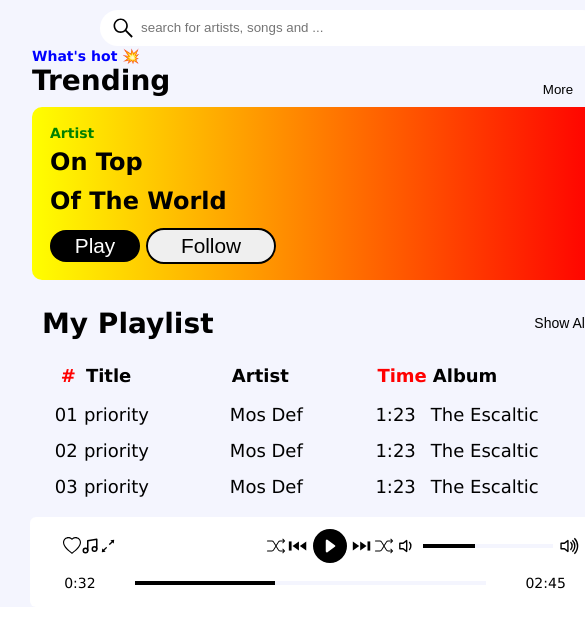
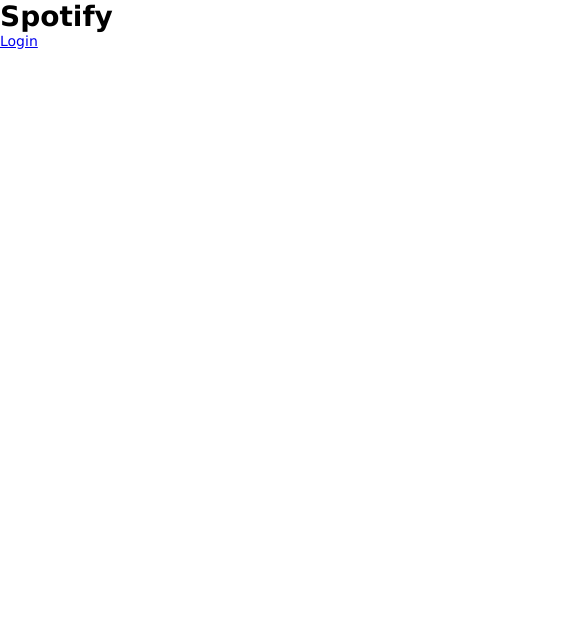
Before and after one commit to Dev-leinad/spotifyAppClone, a React (Vite) app: page / in a window 390 px wide. Shown: the top 628 px of the page, 585 px wide, since content can reach past the window. Built offline with nearby package versions, Linux system fonts and the light colour scheme.

Commit message:
added few function

```diff
--- a/package.json
+++ b/package.json
@@ -12,7 +12,8 @@
     "axios": "^1.3.4",
     "react": "^18.2.0",
     "react-dom": "^18.2.0",
-    "react-icons": "^4.8.0"
+    "react-icons": "^4.8.0",
+    "react-router-dom": "^6.8.2"
   },
   "devDependencies": {
     "@types/react": "^18.0.26",
--- a/src/App.css
+++ b/src/App.css
@@ -18,4 +18,8 @@
     .sidebar {
         display: none;
     }
+.main {
+    width: 100%;
 }
+
+}
--- a/src/App.jsx
+++ b/src/App.jsx
@@ -9,7 +9,9 @@
   return (
     <div className="App">
 
-     <LandingPage />
+
+      <Spotify />
+     {/* <LandingPage /> */}
 
     </div>
   )
--- a/src/Components/MainComponent/main.css
+++ b/src/Components/MainComponent/main.css
@@ -1,5 +1,6 @@
 .main  {
     flex:0.6;
+
     padding: 0 30px;
     background: #f4f5fe;
     display: block;
--- a/src/Components/Widgets/Widget.jsx
+++ b/src/Components/Widgets/Widget.jsx
@@ -23,7 +23,7 @@
 
     <div className="widgets">
       <h3>Discover</h3>
-    <div className='box active'>
+    <div className='box '>
       <AiFillHome className='bx-icon' />
       <h3> Home</h3>
     </div>
--- a/src/index.css
+++ b/src/index.css
@@ -13,6 +13,8 @@
 }
 
 .container{
+    height: 100vh;
     width: 100%;
     display: flex;
+    /* flex-wrap: nowrap; */
 }
--- a/src/spotify.jsx
+++ b/src/spotify.jsx
@@ -1,4 +1,10 @@
 import React from 'react'
+import LandingPage from './Components/LandingPage';
+import {
+    createBrowserRouter,
+    RouterProvider,
+  } from "react-router-dom";
+// react-router-dom
 // import axios from 'axios';
 import { useEffect, useState } from 'react';
 
@@ -10,22 +16,58 @@
 
 const AUTH_ENDPOINT ='https://accounts.spotify.com/authorize';
 const RESPONSE_TYPE = 'token'
+const scopes = [
+    "user-read-currently-playing",
+    "user-read-playback-state",
+  ];
 
 
 const [token, setToken] = useState("")
+
 
 useEffect (() =>{
     const hash =window.location.hash
     let token =window.localStorage.getItem('token')
 
-    if(!token && hash ){
-        token = hash.substring(1).split('&').find(item=> item.startsWith('access_token ')).split('=')[1]
-        window.location.hash = ''
-        window.localstorage.setItem('token', token)
+    if (!token && hash) {
+        token = hash.substring(1).split("&").find(elem => elem.startsWith("access_token")).split("=")[1]
+
+        window.location.hash = ""
+        window.localStorage.setItem("token", token)
+    }
 
 
-    }
+    setToken(token)
+
+
 
 })
+return (
+
+    <div>
+
+        <div>
+
+
+
+
+
+            {
+                   ! token?
+
+                    <div>
+                        {/* <button onClick={() => window.location.href = `${AUTH_ENDPOINT}?client_id=${CLIENT_ID}&redirect_uri=${REDIRECT_URI}&response_type=${RESPONSE_TYPE}&scope=${scopes.join("%20")}`}>
+                            Login
+                        </button> */}<h1>Spotify</h1>
+                         <a href={AUTH_ENDPOINT + '?client_id=' + CLIENT_ID + '&redirect_uri=' + REDIRECT_URI + '&response_type=' + RESPONSE_TYPE}>Login</a>
+                    </div> :
+(
+<LandingPage />)
+
+            }
+
+        </div>
+    </div>
+)
 
 }
```
Also changed, not shown: src/Components/MainComponent/SearchComponents/search.css (+8 -0 lines), 1 other file (tests, documents, lock files or other folders).
